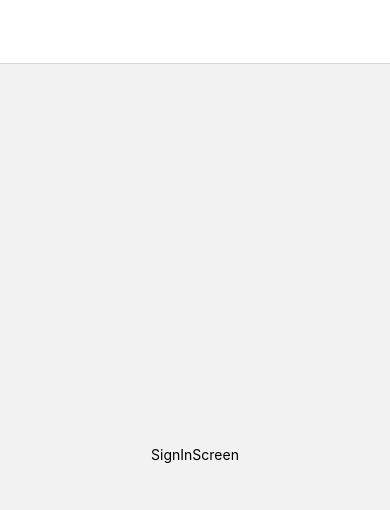
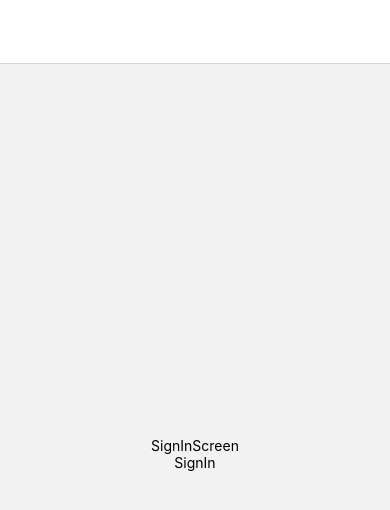
Before and after one commit to icechocola05/QmA-client, a React Native app: screen /SignInScreen in a window 390 px wide. Shown: the top 510 px of the page. Built offline with nearby package versions, Linux system fonts and the light colour scheme.

Commit message:
[feat] #2 SignInScreen에서 HomeScreen으로 이동

```diff
--- a/App.tsx
+++ b/App.tsx
@@ -10,8 +10,8 @@ const App = () => {
 	return (
         <NavigationContainer>
             <Stack.Navigator>
-              <Stack.Screen name="SignInScreen" component={SignInScreen} options={({ }) => ({ title: ''})}/>
-              <Stack.Screen name="HomeScreen" component={HomeScreen} options={({ }) => ({ title: ''})}/>
+              <Stack.Screen name="SignInScreen" component={SignInScreen} options={({ }) => ({ title: '', animation: 'slide_from_right',})}/>
+              <Stack.Screen name="HomeScreen" component={HomeScreen} options={({ }) => ({ title: '', animation: 'slide_from_right',})}/>
             </Stack.Navigator>
         </NavigationContainer>
     )
--- a/package.json
+++ b/package.json
@@ -12,6 +12,7 @@
   "dependencies": {
     "@react-native-community/masked-view": "0.1.11",
     "@react-navigation/native": "6.0.13",
+    "@react-navigation/native-stack": "6.9.1",
     "@react-navigation/stack": "6.3.4",
     "react": "17.0.2",
     "react-native": "0.68.2",
--- a/src/screens/HomeScreen.tsx
+++ b/src/screens/HomeScreen.tsx
@@ -1,7 +1,7 @@
 import React from 'react';
 import { View, Text, StyleSheet } from 'react-native';
 
-const HomeScreen = () => {
+const HomeScreen = ({ navigation }: any) => {
 	return (
     	<View style={styles.homeScreen}>
         	<Text>HomeScreen</Text>
--- a/src/screens/signIn/SignInScreen.tsx
+++ b/src/screens/signIn/SignInScreen.tsx
@@ -1,10 +1,22 @@
 import React from 'react';
-import { View, Text, StyleSheet } from 'react-native';
+import { View, Text, StyleSheet, Pressable } from 'react-native';
+import {NativeStackScreenProps} from '@react-navigation/native-stack';
 
-const SignInScreen = () => {
+type RootStackParamList = {
+  HomeScreen: undefined;
+};
+
+type Props = NativeStackScreenProps<RootStackParamList>;
+
+const SignInScreen = ({navigation}: Props) => {
 	return (
     	<View style={styles.signInScreen}>
-        	<Text>SignInScreen</Text>
+      <Text>SignInScreen</Text>
+      <Pressable onPress={()=>navigation.navigate('HomeScreen') }>
+        <Text>
+          SignIn
+        </Text>
+      </Pressable>
         </View>
     )
   }
```
Also changed, not shown: 1 other file (tests, documents, lock files or other folders).
